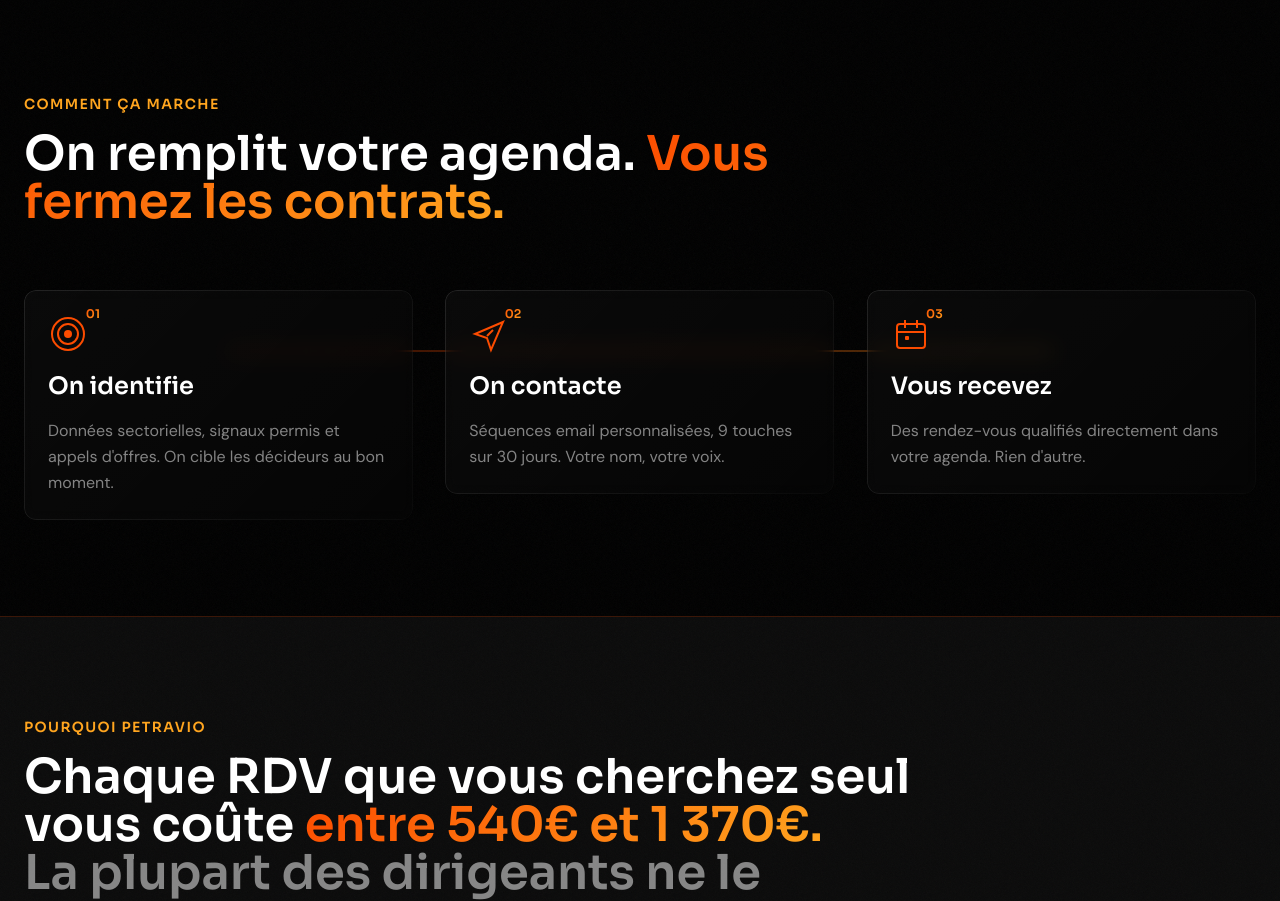
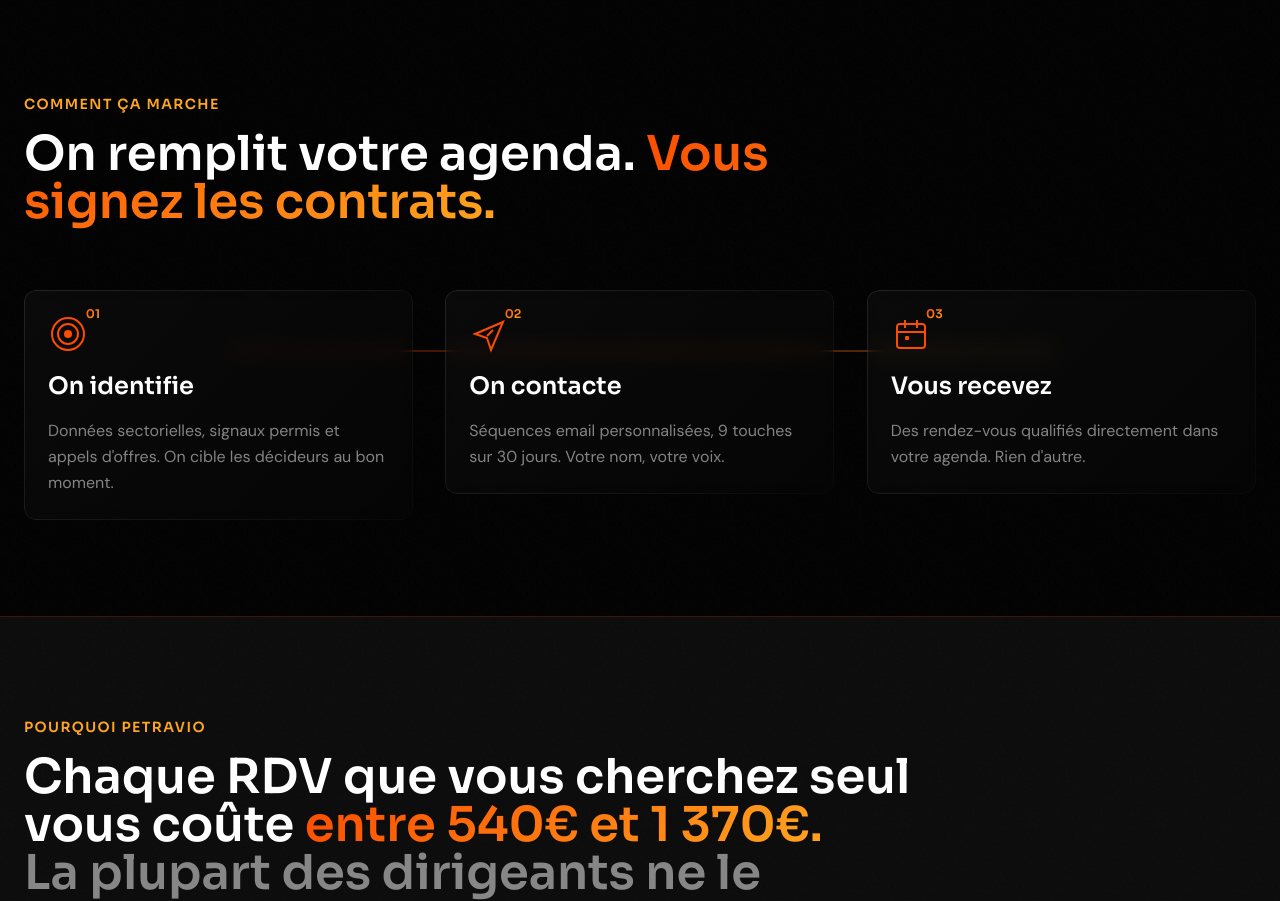
Before and after one commit to Guillotedecheto/Petravio, a Next.js app: page / in a window 1280 px wide. Shown: the part 1500-2401 px from the top of the page. Built offline with nearby package versions, Linux system fonts and the light colour scheme.

Commit message:
update: replace 'fermez' with 'signez' in Solution headline

```diff
--- a/src/app/page.tsx
+++ b/src/app/page.tsx
@@ -368,7 +368,7 @@ function Solution() {
         </p>
         <h2 className="mt-4 font-sora font-semibold text-3xl sm:text-4xl md:text-5xl text-white leading-tight max-w-3xl fade-in">
           On remplit votre agenda.{" "}
-          <span className="gradient-text">Vous fermez les contrats.</span>
+          <span className="gradient-text">Vous signez les contrats.</span>
         </h2>
 
         <div className="mt-16 relative">
```
